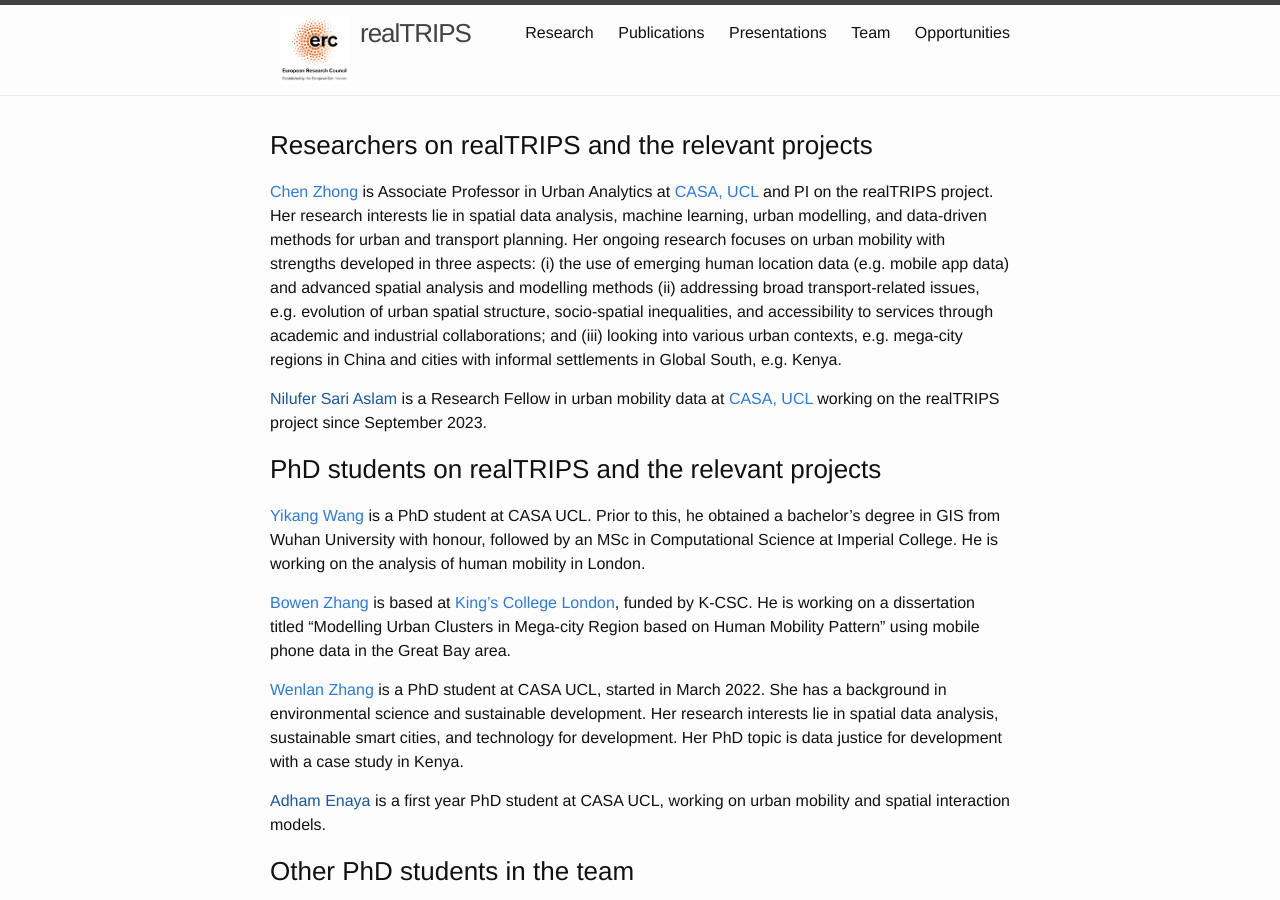
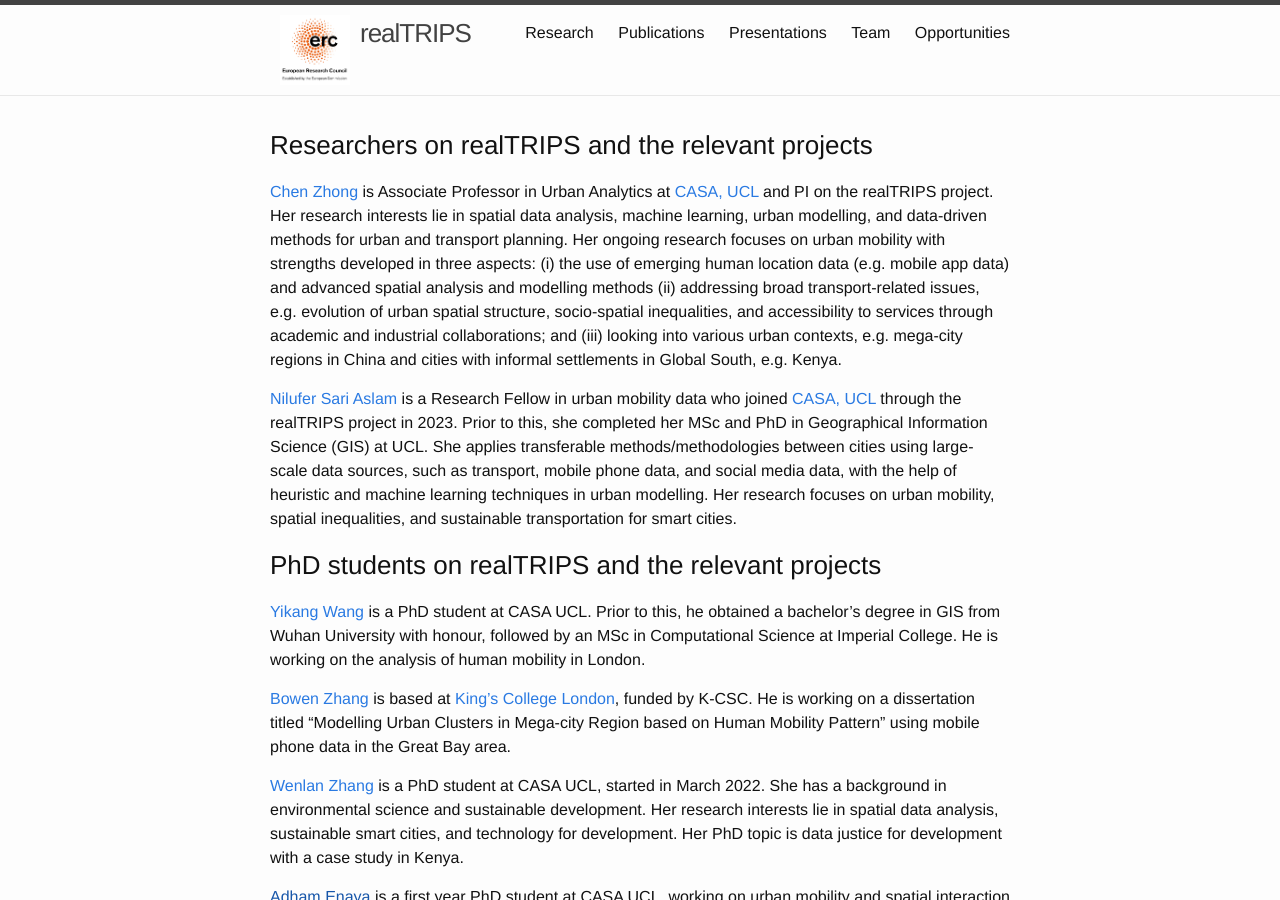
Before and after one commit to c-zhong-ucl-ac-uk/realTRIPS, a Jekyll site: the page built from team.md, in a window 1280 px wide and 900 px high. Built offline with Jekyll 4.4.1, drawn with Linux system fonts in a browser that asks for light colours; our own code applies the rules of GitHub Pages for plain Markdown files.

Commit message:
Update team.md

```diff
--- a/team.md
+++ b/team.md
@@ -10,7 +10,7 @@ tagline:
 
 [Chen Zhong](https://profiles.ucl.ac.uk/46973) is Associate Professor in Urban Analytics at [CASA, UCL](https://www.ucl.ac.uk/bartlett/casa) and PI on the realTRIPS project. Her research interests lie in spatial data analysis, machine learning, urban modelling, and data-driven methods for urban and transport planning. Her ongoing research focuses on urban mobility with strengths developed in three aspects: (i) the use of emerging human location data (e.g. mobile app data) and advanced spatial analysis and modelling methods (ii) addressing broad transport-related issues, e.g. evolution of urban spatial structure, socio-spatial inequalities, and accessibility to services through academic and industrial collaborations; and (iii) looking into various urban contexts, e.g. mega-city regions in China and cities with informal settlements in Global South, e.g. Kenya.
 
-[Nilufer Sari Aslam]() is a Research Fellow in urban mobility data at [CASA, UCL](https://www.ucl.ac.uk/bartlett/casa) working on the realTRIPS project since September 2023.
+[Nilufer Sari Aslam](https://scholar.google.co.uk/citations?user=ha04uDcAAAAJ&hl=en) is a Research Fellow in urban mobility data who joined [CASA, UCL](https://www.ucl.ac.uk/bartlett/casa) through the realTRIPS project in 2023. Prior to this, she completed her MSc and PhD in Geographical Information Science (GIS) at UCL. She applies transferable methods/methodologies between cities using large-scale data sources, such as transport, mobile phone data, and social media data, with the help of heuristic and machine learning techniques in urban modelling. Her research focuses on urban mobility, spatial inequalities, and sustainable transportation for smart cities.
 
 ### PhD students on realTRIPS and the relevant projects
 
```
